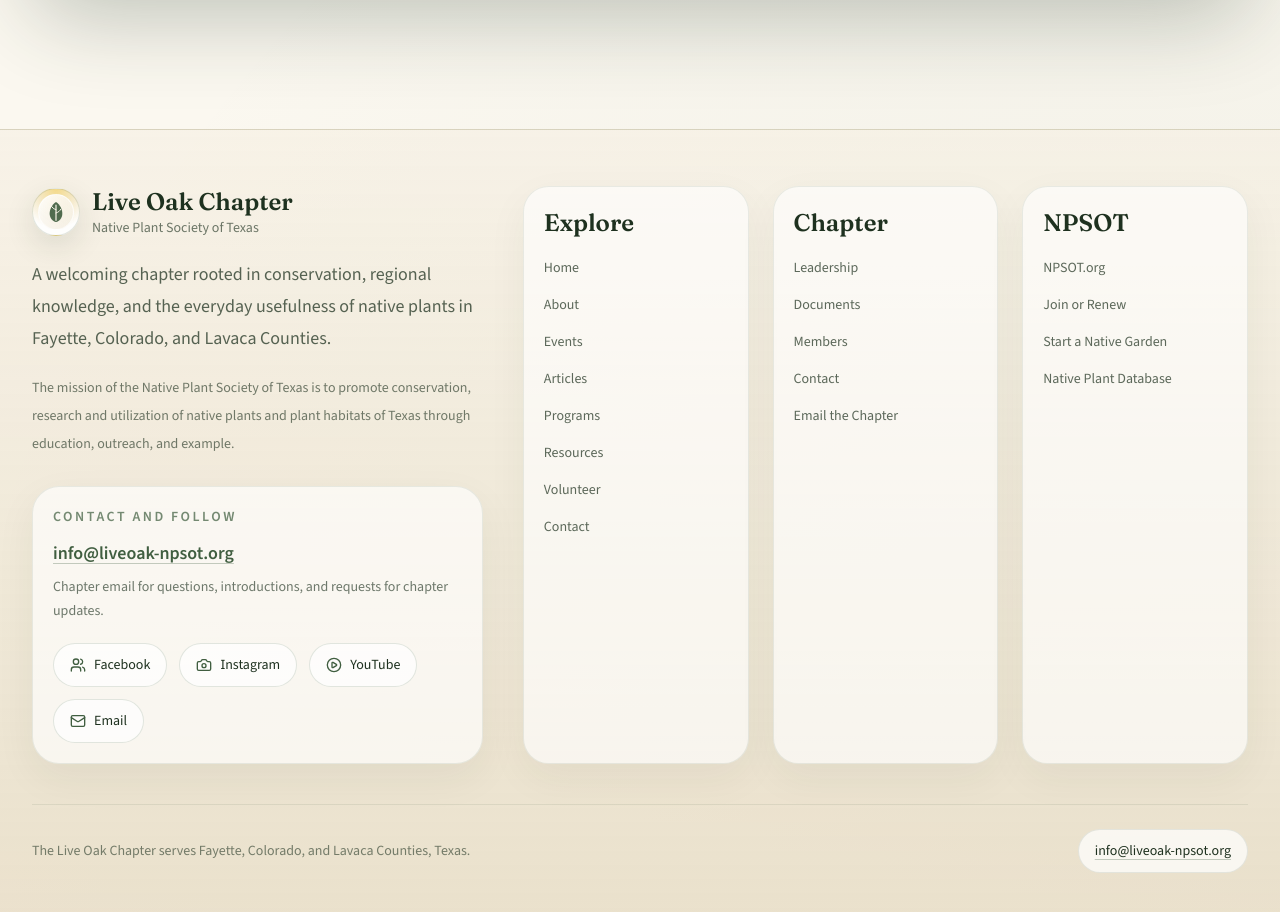
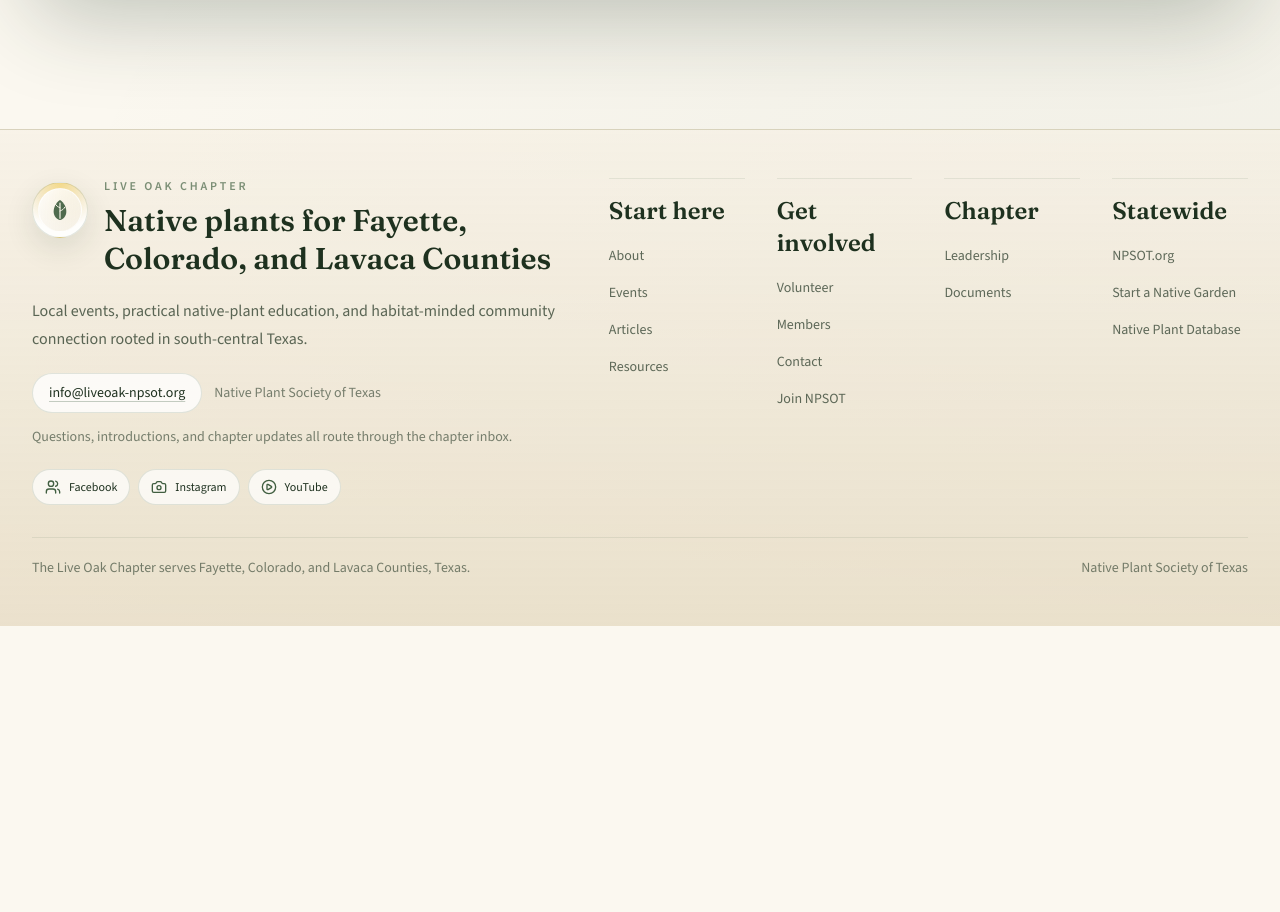
Before and after one commit to ElConejoDiablo/liveoak-npsot, a Next.js app: page /about in a window 1280 px wide. Shown: the part 4660-5572 px from the top of the page. After the commit the page ends 5286 px from the top, so only its background shows below. Built offline with nearby package versions, Linux system fonts and the light colour scheme; no server answers.

Commit message:
Refine footer layout and contact treatment

```diff
--- a/src/components/layout/site-footer.tsx
+++ b/src/components/layout/site-footer.tsx
@@ -8,52 +8,43 @@
 export function SiteFooter() {
   return (
     <footer className="mt-16 border-t border-primary/10 bg-[linear-gradient(180deg,rgba(246,240,228,0.7),rgba(233,223,201,0.92))]">
-      <Container className="py-12 sm:py-14">
-        <div className="grid gap-10 lg:grid-cols-[minmax(0,1.15fr)_minmax(0,1.85fr)]">
+      <Container className="py-10 sm:py-12">
+        <div className="grid gap-10 lg:grid-cols-[minmax(0,1.05fr)_minmax(0,1.25fr)] lg:items-start">
           <div className="max-w-xl">
-            <div className="flex items-center gap-3">
-              <SiteLogo />
+            <div className="flex items-start gap-4">
+              <SiteLogo className="mt-1 h-14 w-14 shrink-0" />
               <div>
-                <p className="font-heading text-2xl text-foreground">
+                <p className="text-xs font-semibold uppercase tracking-[0.24em] text-primary/68">
                   {siteConfig.shortName}
                 </p>
-                <p className="text-sm text-foreground/64">
-                  Native Plant Society of Texas
-                </p>
+                <h2 className="mt-2 font-heading text-3xl leading-tight text-foreground">
+                  Native plants for Fayette, Colorado, and Lavaca Counties
+                </h2>
               </div>
             </div>
-            <p className="mt-5 text-lg leading-8 text-foreground/74">
-              A welcoming chapter rooted in conservation, regional knowledge,
-              and the everyday usefulness of native plants in Fayette, Colorado,
-              and Lavaca Counties.
+            <p className="mt-5 max-w-2xl text-base leading-7 text-foreground/72">
+              Local events, practical native-plant education, and habitat-minded
+              community connection rooted in south-central Texas.
             </p>
-            <p className="mt-5 max-w-xl text-sm leading-7 text-foreground/62">
-              {siteConfig.mission}
-            </p>
-            <div className="mt-7 rounded-[1.7rem] border border-primary/10 bg-white/65 p-5 shadow-[0_14px_40px_rgba(39,59,42,0.06)]">
-              <p className="text-sm font-semibold uppercase tracking-[0.18em] text-primary/72">
-                Contact and follow
-              </p>
+            <div className="mt-5 flex flex-wrap items-center gap-3 text-sm">
               <a
                 href={siteConfig.contactUrl}
-                className="mt-3 inline-block text-lg font-semibold text-primary underline decoration-primary/30 underline-offset-4"
+                className="inline-flex min-h-10 items-center rounded-full border border-primary/15 bg-white/78 px-4 py-2 font-medium text-foreground underline decoration-primary/30 underline-offset-4 transition hover:bg-white"
               >
                 {siteConfig.contactEmail}
               </a>
-              <p className="mt-2 text-sm leading-6 text-foreground/64">
-                Chapter email for questions, introductions, and requests for
-                chapter updates.
-              </p>
-              <SocialLinks className="mt-5" />
+              <span className="text-foreground/58">{siteConfig.organization}</span>
             </div>
+            <p className="mt-3 text-sm leading-6 text-foreground/58">
+              Questions, introductions, and chapter updates all route through the
+              chapter inbox.
+            </p>
+            <SocialLinks className="mt-5 gap-2" includeEmail={false} compact />
           </div>
 
-          <div className="grid gap-6 md:grid-cols-2 xl:grid-cols-[repeat(3,minmax(0,1fr))]">
+          <div className="grid gap-x-8 gap-y-6 sm:grid-cols-2 xl:grid-cols-4">
             {footerLinkGroups.map((group) => (
-              <div
-                key={group.title}
-                className="rounded-[1.6rem] border border-primary/10 bg-white/62 p-5 shadow-[0_14px_40px_rgba(39,59,42,0.05)]"
-              >
+              <nav key={group.title} className="border-t border-primary/10 pt-4">
                 <h2 className="font-heading text-2xl text-foreground">
                   {group.title}
                 </h2>
@@ -62,26 +53,21 @@
                     <li key={link.href}>
                       <SmartLink
                         href={link.href}
-                        className="text-sm leading-6 text-foreground/72 transition hover:text-primary"
+                        className="text-sm leading-6 text-foreground/70 transition hover:text-primary"
                       >
                         {link.label}
                       </SmartLink>
                     </li>
                   ))}
                 </ul>
-              </div>
+              </nav>
             ))}
           </div>
         </div>
 
-        <div className="mt-10 flex flex-col gap-4 border-t border-primary/10 pt-6 text-sm text-foreground/58 sm:flex-row sm:items-center sm:justify-between">
+        <div className="mt-8 flex flex-col gap-3 border-t border-primary/10 pt-5 text-sm text-foreground/58 sm:flex-row sm:items-center sm:justify-between">
           <p>{siteConfig.serviceAreaSentence}</p>
-          <a
-            className="inline-flex min-h-11 items-center rounded-full border border-primary/12 bg-white/72 px-4 py-2 font-medium text-foreground underline decoration-primary/30 underline-offset-4"
-            href={siteConfig.contactUrl}
-          >
-            {siteConfig.contactEmail}
-          </a>
+          <p>{siteConfig.organization}</p>
         </div>
       </Container>
     </footer>
--- a/src/components/shared/social-links.tsx
+++ b/src/components/shared/social-links.tsx
@@ -11,6 +11,8 @@
 type SocialLinksProps = {
   className?: string;
   stacked?: boolean;
+  includeEmail?: boolean;
+  compact?: boolean;
 };
 
 const links = [
@@ -36,7 +38,16 @@
   },
 ];
 
-export function SocialLinks({ className, stacked = false }: SocialLinksProps) {
+export function SocialLinks({
+  className,
+  stacked = false,
+  includeEmail = true,
+  compact = false,
+}: SocialLinksProps) {
+  const visibleLinks = includeEmail
+    ? links
+    : links.filter((link) => link.label !== "Email");
+
   return (
     <ul
       className={cn(
@@ -46,7 +57,7 @@
       )}
       aria-label="Chapter social links"
     >
-      {links.map(({ label, href, icon: Icon }) => (
+      {visibleLinks.map(({ label, href, icon: Icon }) => (
         <li key={label}>
           <a
             href={href}
@@ -54,6 +65,7 @@
             rel={href.startsWith("http") ? "noreferrer" : undefined}
             className={cn(
               "inline-flex min-h-11 items-center gap-2 rounded-full border border-primary/15 bg-white/70 px-4 py-2 text-sm font-medium text-foreground transition hover:border-primary/30 hover:bg-white",
+              compact && "min-h-9 px-3 py-1.5 text-xs",
               stacked && "w-full justify-between rounded-2xl px-4 py-3",
             )}
             aria-label={label === "Email" ? `Email ${siteConfig.contactEmail}` : label}
--- a/src/data/site.ts
+++ b/src/data/site.ts
@@ -175,24 +175,34 @@
 
 export const footerLinkGroups = [
   {
-    title: "Explore",
-    links: primaryNavigation,
+    title: "Start here",
+    links: [
+      { href: "/about", label: "About" },
+      { href: "/events", label: "Events" },
+      { href: "/news", label: "Articles" },
+      { href: "/resources", label: "Resources" },
+    ],
+  },
+  {
+    title: "Get involved",
+    links: [
+      { href: "/volunteer", label: "Volunteer" },
+      { href: "/members", label: "Members" },
+      { href: "/contact", label: "Contact" },
+      { href: siteConfig.npsot.joinUrl, label: "Join NPSOT" },
+    ],
   },
   {
     title: "Chapter",
     links: [
       { href: "/leadership", label: "Leadership" },
       { href: "/documents", label: "Documents" },
-      { href: "/members", label: "Members" },
-      { href: "/contact", label: "Contact" },
-      { href: siteConfig.contactUrl, label: "Email the Chapter" },
     ],
   },
   {
-    title: "NPSOT",
+    title: "Statewide",
     links: [
       { href: siteConfig.npsot.homeUrl, label: "NPSOT.org" },
-      { href: siteConfig.npsot.joinUrl, label: "Join or Renew" },
       { href: siteConfig.npsot.startGardenUrl, label: "Start a Native Garden" },
       {
         href: siteConfig.npsot.plantDatabaseUrl,
```
